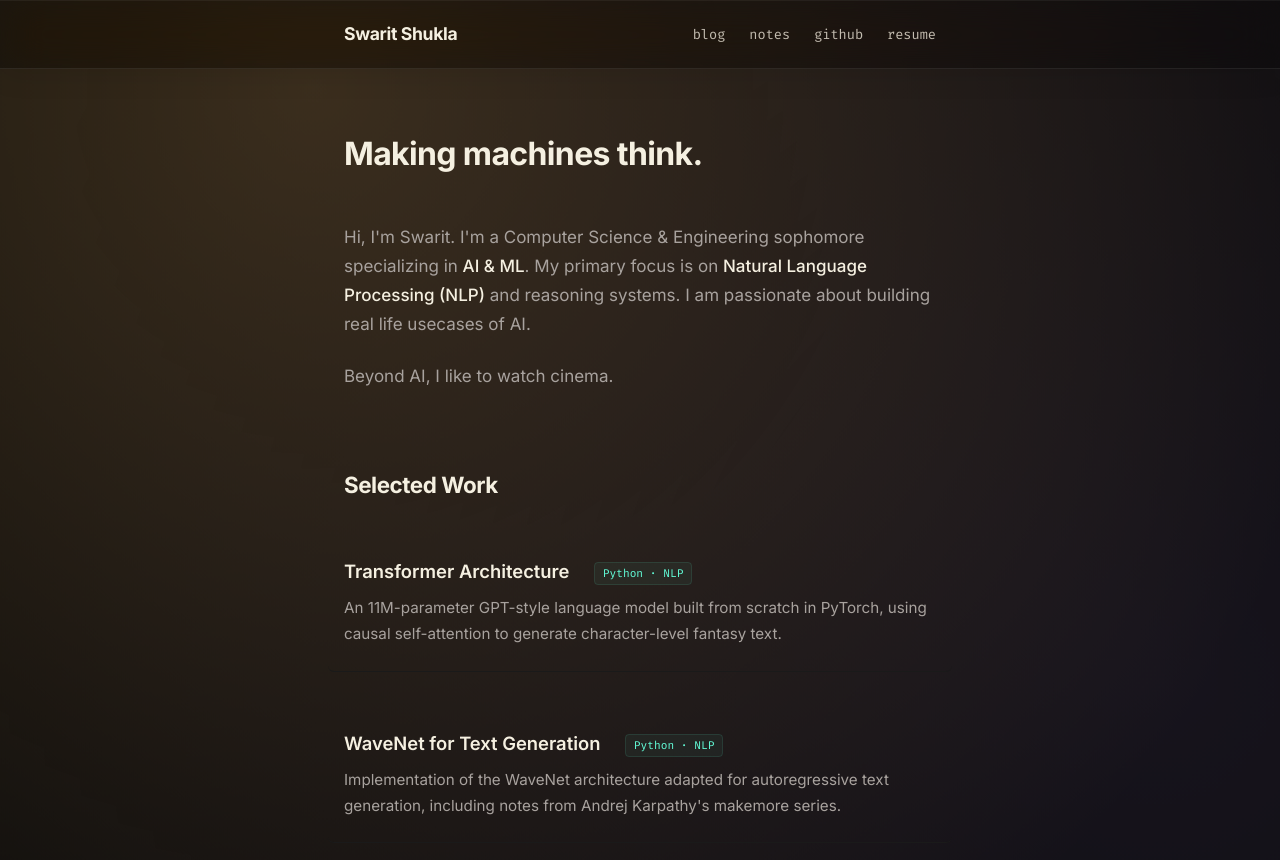
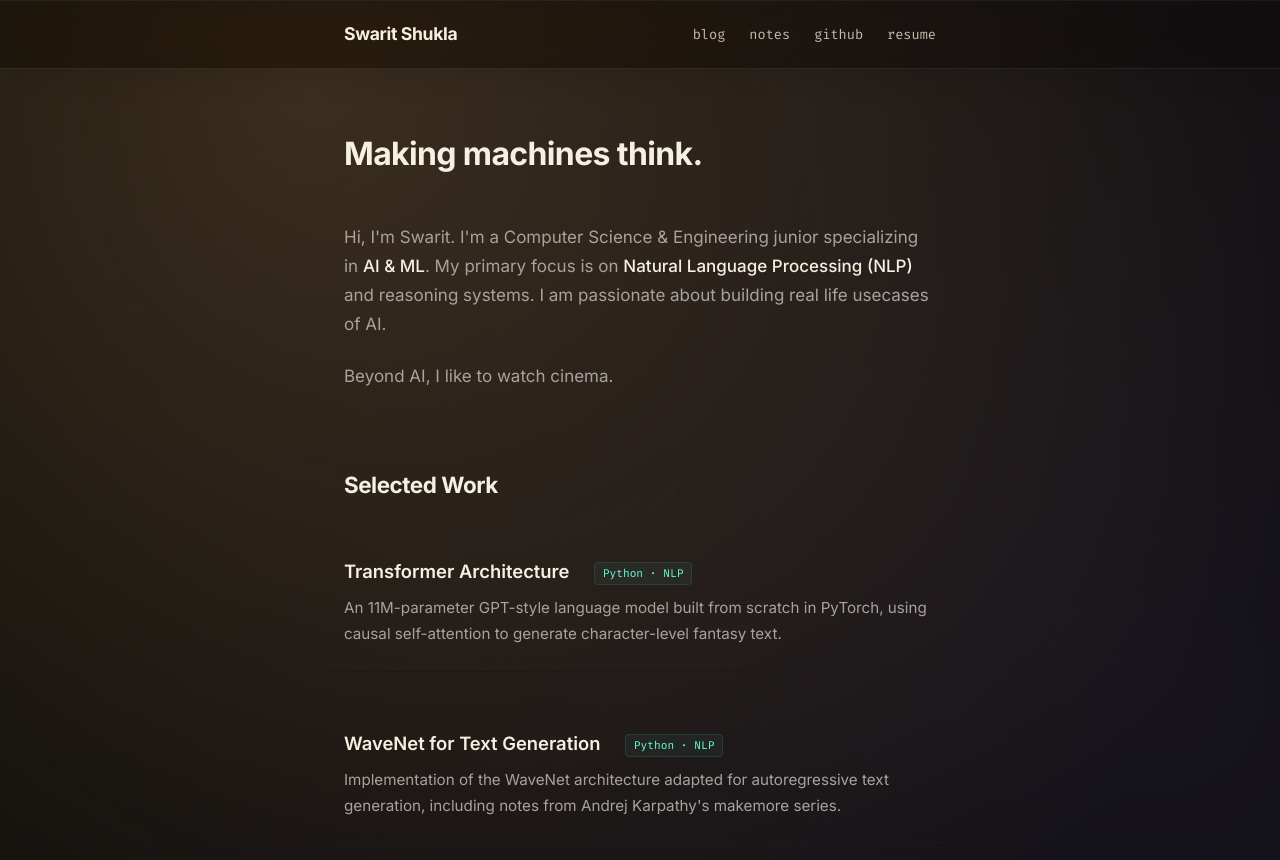
Before and after one commit to SWARITSHUKLA/SWARITSHUKLA.github.io, a Jekyll site: the page built from index.html, in a window 1280 px wide and 900 px high. Shown: the top 860 px of the window. Built offline with Jekyll 4.4.1, drawn with Linux system fonts in a browser that asks for light colours.

Commit message:
changed a detail

```diff
--- a/index.html
+++ b/index.html
@@ -5,7 +5,7 @@ layout: default
     <h2><strong>Making machines think.</strong></h2>
 
     <p>
-        Hi, I'm Swarit. I'm a Computer Science & Engineering sophomore specializing in <span class="highlight">AI & ML</span>. My primary focus is on <span class="highlight">Natural Language Processing (NLP)</span> and reasoning systems. I am passionate about building real life usecases of AI.
+        Hi, I'm Swarit. I'm a Computer Science & Engineering junior specializing in <span class="highlight">AI & ML</span>. My primary focus is on <span class="highlight">Natural Language Processing (NLP)</span> and reasoning systems. I am passionate about building real life usecases of AI.
     </p>
     <p>
         Beyond AI, I like to watch cinema.
```
